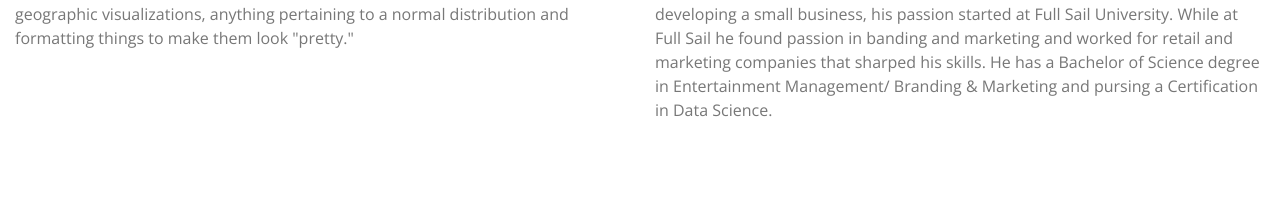
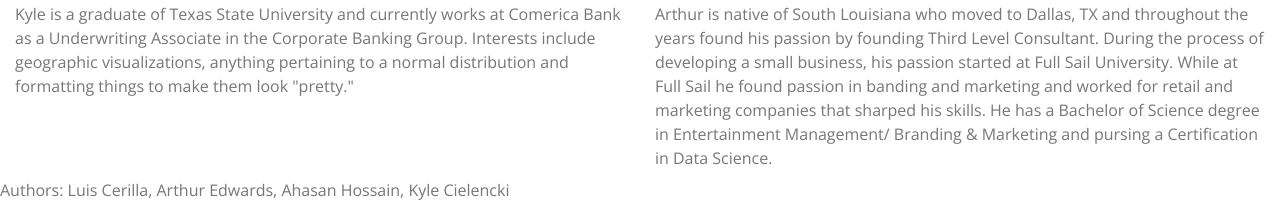
Before and after one commit to IILuisII/Final-Project, a Flask app: page /about in a window 1280 px wide. Shown: the part 1198-1416 px from the top of the page. Before the commit the page ends 1315 px from the top, so only its background shows below. Run offline with Flask 2, Linux system fonts and the light colour scheme; some libraries are stand-ins or nearby versions.

Commit message:
Add files via upload

```diff
--- a/static/js/predictions.js
+++ b/static/js/predictions.js
@@ -21,6 +21,7 @@ function getPrice() {
         data: JSON.stringify({ "data": payload }),
         success: function(data) {
             $('#priceOutput').text(data[0])
+            $('#bon_voyage').text("   ...enjoy your trip!")
         }
     });
 }
--- a/templates/about.html
+++ b/templates/about.html
@@ -32,25 +32,25 @@
             </ul>
         </div>
     </nav>
-    <div class="row justify-content-md-center pt-3">
-        <h2><b>Data Scientists</b></h2>
+    <div class="row justify-content-md-center p-3 my-3">
+        <h2><b>Meet The Data Scientists</b></h2>
     </div>
     <div class="container-fluid">
         <div class="row justify-content-md-center">
             <div class="col col-lg-6">
                 <dt style="color:black">Ahasan Hossain</dt>
                 <dd>
-                    <a href="https://www.linkedin.com/in/ahasan-hossain/"><img src="https://media-exp1.licdn.com/dms/image/C4E03AQG23CUiKSde-w/profile-displayphoto-shrink_400_400/0?e=1605139200&v=beta&t=RKwIbKiWDFZeNVhXK9O2uKC4LC_cThLx8PFxffo55BY" style="width:400px;height:400px;" alt="Ahasan"></a>
+                    <a href="https://www.linkedin.com/in/ahasan-hossain/" target="_blank"><img src="https://media-exp1.licdn.com/dms/image/C4E03AQG23CUiKSde-w/profile-displayphoto-shrink_400_400/0?e=1605139200&v=beta&t=RKwIbKiWDFZeNVhXK9O2uKC4LC_cThLx8PFxffo55BY" style="width:400px;height:400px;" alt="Ahasan"></a>
                 </dd>
-                <dd><a href="https://www.linkedin.com/in/ahasan-hossain/"><b>LinkedIn</b></a></dd>
+                <dd><a href="https://www.linkedin.com/in/ahasan-hossain/" target="_blank"><b>LinkedIn</b></a></dd>
                 <dd>UTA graduate with a major in Finance and Economics. Dedicated, and detail-oriented individual who's career interest is within data science, product development and process improvement.</dd>
             </div>
             <div class="col col-lg-6">
                 <dt style="color:black">Luis Cerrilla</dt>
                 <dd>
-                    <a href="https://www.linkedin.com/in/luis-cerrilla-noriega/"><img src="https://media-exp1.licdn.com/dms/image/C4E03AQE9JKl5DRN09w/profile-displayphoto-shrink_400_400/0?e=1605139200&v=beta&t=W0EoefLzLXYCcBT5xueplOsb9lXZpGsBm_DO5TSMhF8" style="width:400px;height:400px;" alt="Luis"></a>
+                    <a href="https://www.linkedin.com/in/luis-cerrilla-noriega/" target="_blank"><img src="https://media-exp1.licdn.com/dms/image/C4E03AQE9JKl5DRN09w/profile-displayphoto-shrink_400_400/0?e=1605139200&v=beta&t=W0EoefLzLXYCcBT5xueplOsb9lXZpGsBm_DO5TSMhF8" style="width:400px;height:400px;" alt="Luis"></a>
                 </dd>
-                <dd><a href="https://www.linkedin.com/in/luis-cerrilla-noriega/"><b>LinkedIn</b></a></dd>
+                <dd><a href="https://www.linkedin.com/in/luis-cerrilla-noriega/" target="_blank"><b>LinkedIn</b></a></dd>
                 <dd>Finance and business background with a global view and 12 years of experience in the Financial Industry. Multidisciplinary, driven Data Analyst with a passion for condensing large data into a simple to understand story. Focused on the
                     end goal using teamwork to provide the highest level of service.</dd>
             </div>
@@ -59,18 +59,18 @@
             <div class="col col-lg-6">
                 <dt style="color:black">Kyle Cielencki</dt>
                 <dd>
-                    <a href="https://www.linkedin.com/in/kylecielencki/"><img src="https://media-exp1.licdn.com/dms/image/C4E03AQHpIxuXzzwGAw/profile-displayphoto-shrink_400_400/0?e=1605139200&v=beta&t=yRgNMfv8ah0J9nBdfF7JoHgE1qnG7ofi432xiBOH904" style="width:400px;height:400px;" alt="Kyle"></a>
+                    <a href="https://www.linkedin.com/in/kylecielencki/" target="_blank"><img src="https://media-exp1.licdn.com/dms/image/C4E03AQHpIxuXzzwGAw/profile-displayphoto-shrink_400_400/0?e=1605139200&v=beta&t=yRgNMfv8ah0J9nBdfF7JoHgE1qnG7ofi432xiBOH904" style="width:400px;height:400px;" alt="Kyle"></a>
                 </dd>
-                <dd><a href="https://www.linkedin.com/in/kylecielencki/"><b>LinkedIn</b></a></dd>
+                <dd><a href="https://www.linkedin.com/in/kylecielencki/" target="_blank"><b>LinkedIn</b></a></dd>
                 <dd>Kyle is a graduate of Texas State University and currently works at Comerica Bank as a Underwriting Associate in the Corporate Banking Group. Interests include geographic visualizations, anything pertaining to a normal distribution and
                     formatting things to make them look "pretty."</dd>
             </div>
             <div class="col col-lg-6">
                 <dt style="color:black">Arthur Edwards</dt>
                 <dd>
-                    <a href="https://www.linkedin.com/in/arthur-edwards-iii-318a7049/"><img src="https://media-exp1.licdn.com/dms/image/C5603AQGmKY0TAKuPIw/profile-displayphoto-shrink_400_400/0?e=1605139200&v=beta&t=DJF02sc7OucnHt2_flvaX2dJop7eIzPwMGHDU3ZeqP0" style="width:400px;height:400px;" alt="Artie"></a>
+                    <a href="https://www.linkedin.com/in/arthur-edwards-iii-318a7049/" target="_blank"><img src="https://media-exp1.licdn.com/dms/image/C5603AQGmKY0TAKuPIw/profile-displayphoto-shrink_400_400/0?e=1605139200&v=beta&t=DJF02sc7OucnHt2_flvaX2dJop7eIzPwMGHDU3ZeqP0" style="width:400px;height:400px;" alt="Artie"></a>
                 </dd>
-                <dd><a href="https://www.linkedin.com/in/arthur-edwards-iii-318a7049/"><b>LinkedIn</b></a></dd>
+                <dd><a href="https://www.linkedin.com/in/arthur-edwards-iii-318a7049/" target="_blank"><b>LinkedIn</b></a></dd>
                 <dd>Arthur is native of South Louisiana who moved to Dallas, TX and throughout the years found his passion by founding Third Level Consultant. During the process of developing a small business, his passion started at Full Sail University.
                     While at Full Sail he found passion in banding and marketing and worked for retail and marketing companies that sharped his skills. He has a Bachelor of Science degree in Entertainment Management/ Branding & Marketing and pursing a
                     Certification in Data Science.</dd>
@@ -78,6 +78,9 @@
             </div>
         </div>
     </div>
+    <footer>
+        <p>Authors: Luis Cerilla, Arthur Edwards, Ahasan Hossain, Kyle Cielencki<br>
+    </footer>
 </body>
 
 </html>
--- a/templates/visualizations.html
+++ b/templates/visualizations.html
@@ -114,4 +114,7 @@
             vizElement.parentNode.insertBefore(scriptElement, vizElement);
         </script>
     </div>
+    <footer>
+        <p>Authors: Luis Cerilla, Arthur Edwards, Ahasan Hossain, Kyle Cielencki<br>
+    </footer>
 </body>
```
Also changed, not shown: templates/index.html (+8 -2 lines), templates/methodology.html (+10 -5 lines), templates/predictor.html (+5 -2 lines).
